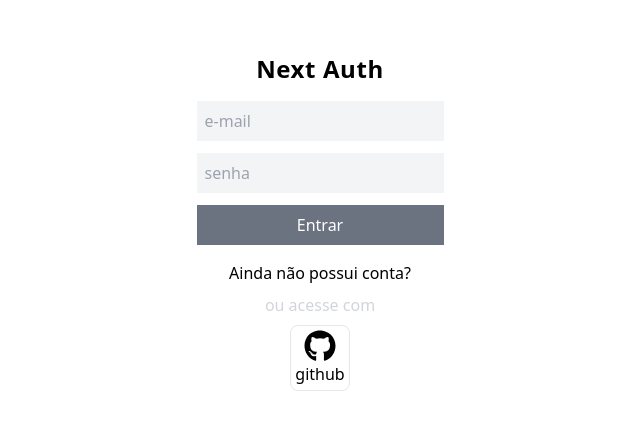
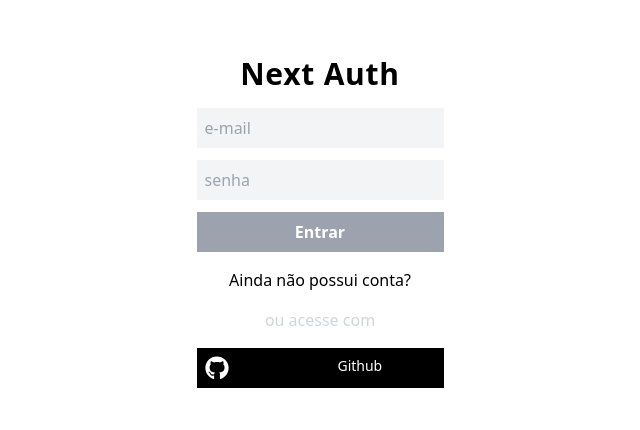
Before and after one commit to angelorubin/next-auth, a Next.js app: page /auth in a window 1280 px wide. Shown: the part 178-608 px from the top of the page, without its empty margins (320-960 px from the left). Built offline with nearby package versions, Linux system fonts and the light colour scheme.

Commit message:
Ajustando layout do botão de acesso com github

```diff
--- a/app/auth/page.tsx
+++ b/app/auth/page.tsx
@@ -118,8 +118,9 @@ const authenticate = async (email, password) => {
      <div className="flex flex-col justify-center items-center w-full h-screen">
        <ToastContainer />
        {authLoading && <Loading />}
+       <div className="flex flex-col items-center">
          <div className="flex flex-col items-center gap-4">
-         <h3 className="font-roboto text-2xl font-bold tracking-wide">Next Auth</h3>
+           <h3 className="font-roboto text-3xl font-bold tracking-wide">Next Auth</h3>
            <form onSubmit={authFormik.handleSubmit} className="flex flex-col gap-3">
              <input
                id="email"
@@ -132,7 +133,7 @@ const authenticate = async (email, password) => {
                onBlur={authFormik.handleBlur}
              />
              {authFormik.touched.email && authFormik.errors.email ? (
-             <span className="text-red-500">{authFormik.errors.email}</span>
+               <span className="text-red-500 text-sm">{authFormik.errors.email}</span>
              ) : null}
              <input
                id="password"
@@ -145,27 +146,41 @@ const authenticate = async (email, password) => {
                onBlur={authFormik.handleBlur}
              />
              {authFormik.touched.password && authFormik.errors.password ? (
-             <span className="text-red-500">{authFormik.errors.password}</span>
+               <span className="text-red-500 text-sm">{authFormik.errors.password}</span>
              ) : null}
-           <button type="submit" className="p-2 bg-gray-500 text-white">
+             <button
+               type="submit"
+               disabled={authFormik.isSubmitting}
+               className={`p-2 bg-gray-400 font-bold ${
+                 authFormik.isSubmitting ? 'text-gray-500' : 'text-white'
+               }`}
+             >
                Entrar
              </button>
            </form>
            <Link href={{ pathname: '/register' }}>Ainda não possui conta?</Link>
          </div>
 
-       <div className="m-2 text-gray-300">ou acesse com</div>
+         <div className="mt-4 mb-4 text-gray-300">ou acesse com</div>
 
-       <div>
+         <div className="flex flex-col gap-3 w-full">
            <button
-           className="flex flex-col items-center border rounded-lg p-1"
-           onClick={() => handleSignIn('github')}
+             className="flex gap-1 p-2 bg-black text-white w-full"
+             onClick={() => handleSignIn('')}
            >
-           <Icon size={'2rem'}>
-             <FaGithub />
+             <div className="flex w-4/12 justify-start">
+               <Icon
+                 size={'1.5rem'}
+                 style={{ 'vertical-align': 'middle', display: 'flex', width: 'flex-1' }}
+               >
+                 <FaGithub color="white" />
                </Icon>
-           <h3>github</h3>
+             </div>
+             <div className="flex w-8/12 justify-center items-center">
+               <h3 className="text-sm">Github</h3>
+             </div>
            </button>
+         </div>
        </div>
      </div>
    )
```
Lines whose indentation alone changed are shown as unchanged.
